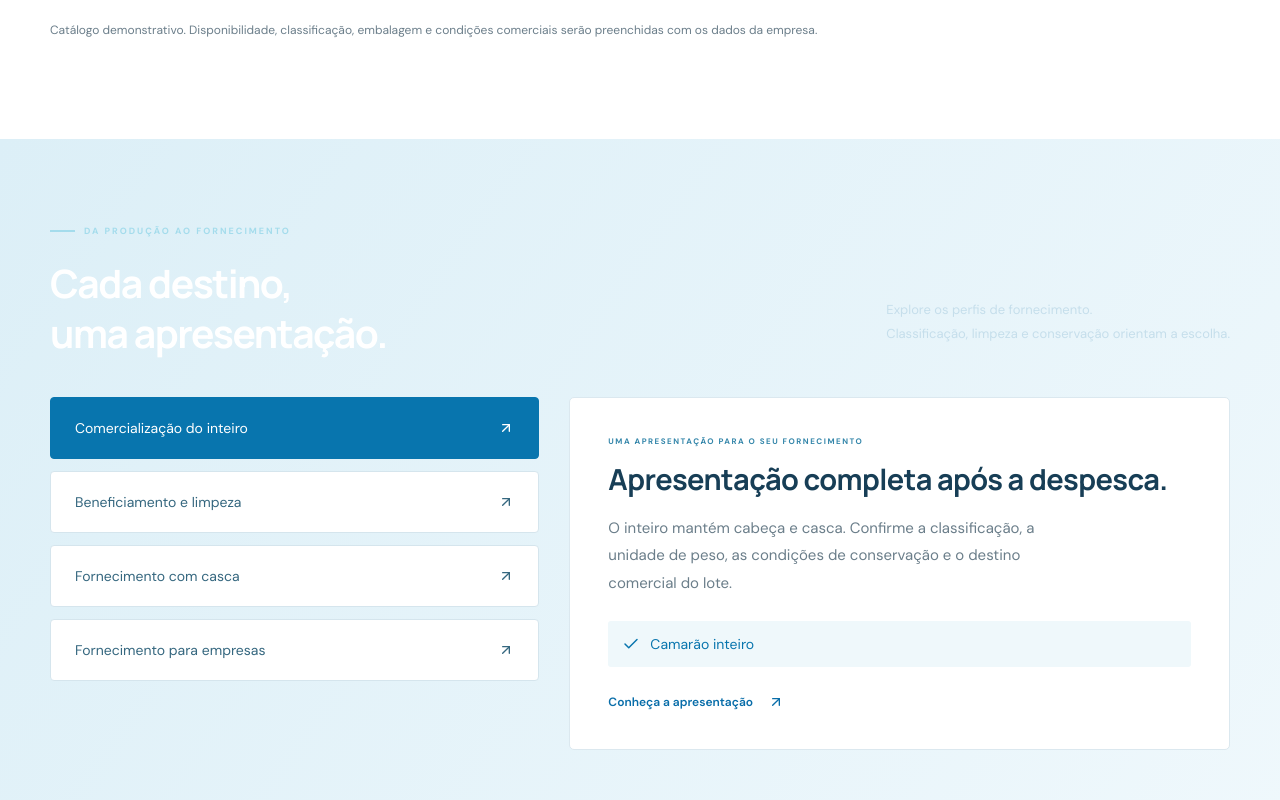
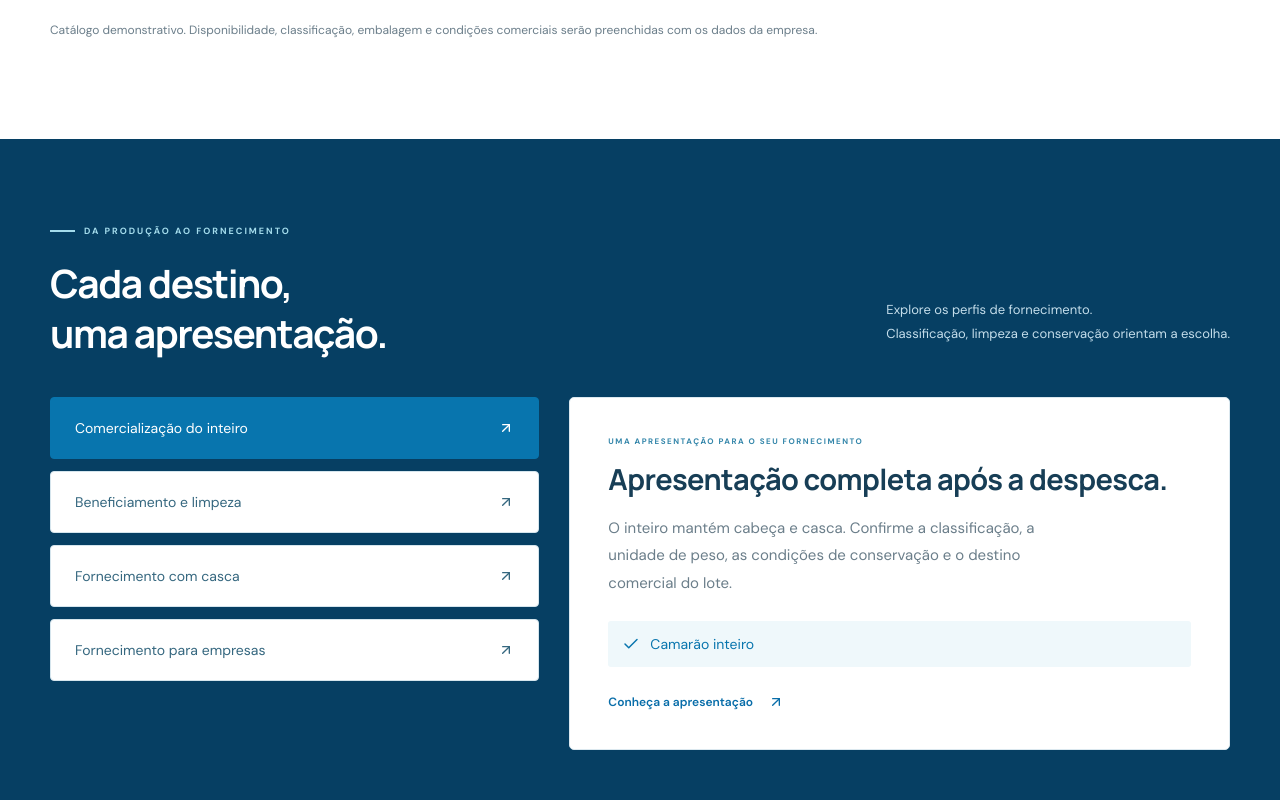
Before and after one commit to Felipegaldinos/camarao-producao-site, a React (Vite) app: page /produtos in a window 1280 px wide. Shown: the part 1360-2160 px from the top of the page. Built offline with nearby package versions, Linux system fonts and the light colour scheme.

Commit message:
Update Site source

```diff
--- a/src/styles/layout.css
+++ b/src/styles/layout.css
@@ -485,7 +485,7 @@
 [data-page="sobre"] .team-card:nth-child(even) {
   padding-top: 28px;
 }
-[data-page="produtos"] #escolha {
+[data-page="produtos"] #escolha:not(.section-ocean) {
   background: linear-gradient(125deg, #dceff7, #eff8fc);
 }
 [data-page="produtos"] .product-image {
@@ -494,7 +494,7 @@
 [data-page="produtos"] .product-understanding .editorial-image img {
   border-radius: 8px 70px 8px 8px;
 }
-[data-page="qualidade"] #etapas {
+[data-page="qualidade"] #etapas:not(.section-ocean) {
   background: linear-gradient(125deg, #e5f3fa, #d9edf6);
 }
 [data-page="qualidade"] .quality-pillar-photo {
```
